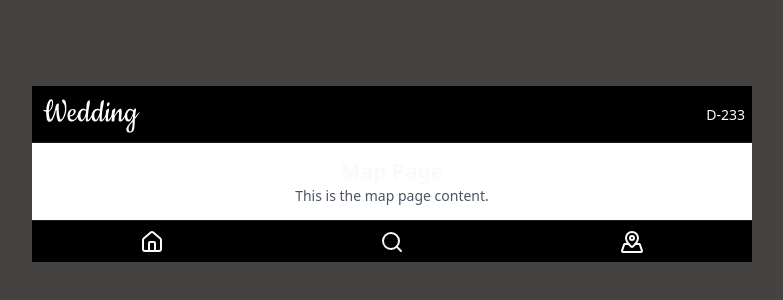
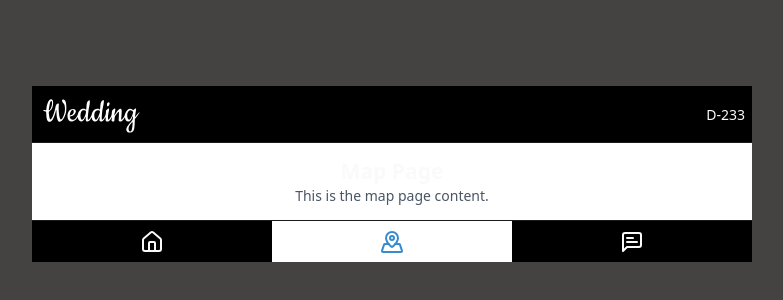
Before and after one commit to taeho-kr/wedding-invitation, a React (Vite) app: page /map in a window 1280 px wide. Shown: the part 226-526 px from the top of the page, without its empty margins (248-1031 px from the left). Built offline with nearby package versions, Linux system fonts and the light colour scheme.

Commit message:
feat: change menus

```diff
--- a/src/layouts/SNB.tsx
+++ b/src/layouts/SNB.tsx
@@ -1,11 +1,28 @@
-import { Home, MapPinned, Search } from 'lucide-react';
+import { routes } from "@/routes";
+import { Link, useLocation } from "react-router";
 
 export function SNB() {
-	return (
-		<footer className='sticky bottom-0 h-12 border-t bg-black flex flex-row justify-around items-center'>
-			<Home />
-			<Search />
-			<MapPinned />
-		</footer>
-	);
+  const location = useLocation();
+
+  const isActive = (path: string) => {
+    return location.pathname === path;
+  };
+
+  return (
+    <footer className="sticky bottom-[-1px] h-12 border-t bg-black flex flex-row justify-around items-center">
+      {routes.map((route) => (
+        <Link
+          to={route.path}
+          key={route.path}
+          className="w-full h-full flex items-center justify-center"
+          style={{
+            backgroundColor: isActive(route.path) ? "white" : "",
+            color: isActive(route.path) ? "var(--focused)" : "",
+          }}
+        >
+          {route.icon}
+        </Link>
+      ))}
+    </footer>
+  );
 }
--- a/src/pages/MainPage/index.tsx
+++ b/src/pages/MainPage/index.tsx
@@ -2,7 +2,7 @@ import PostItem from '@/components/content/postItem';
 
 export default function MainPage() {
 	return (
-		<div className='flex flex-col gap-3 w-full h-full'>
+		<div className='flex flex-col gap-3 w-full h-full pb-5'>
 			{new Array(10).fill(0).map((_, index) => (
 				<PostItem
 					id={index}
--- a/src/pages/SearchPage/index.tsx
+++ /dev/null
@@ -1,10 +0,0 @@
-export default function SearchPage() {
-	return (
-		<div className='flex flex-col w-full h-full bg-white'>
-			<div className='flex flex-col w-full h-full p-4'>
-				<h1 className='text-2xl font-bold'>Search Page</h1>
-				<p className='text-gray-600'>This is the search page content.</p>
-			</div>
-		</div>
-	);
-}
--- a/src/routes.tsx
+++ b/src/routes.tsx
@@ -1,21 +1,24 @@
-import MainPage from './pages/MainPage';
-import MapPage from './pages/MapPage';
-import SearchPage from './pages/SearchPage';
+import { Home, MapPinned, MessageSquareText } from "lucide-react";
+import MainPage from "./pages/MainPage";
+import MapPage from "./pages/MapPage";
 
 export const routes = [
   {
-		title: 'Home',
-		path: '/',
+    title: "Home",
+    path: "/",
     element: <MainPage />,
+    icon: <Home />,
   },
   {
-		title: 'Search',
-		path: '/search',
-		element: <SearchPage />,
+    title: "Map",
+    path: "/map",
+    element: <MapPage />,
+    icon: <MapPinned />,
   },
   {
-		title: 'Map',
-		path: '/map',
-		element: <MapPage />,
+    title: "Board",
+    path: "/board",
+    element: <div>Board</div>,
+    icon: <MessageSquareText />,
   },
 ];
```
Also changed, not shown: src/components/content/postItem.tsx (+72 -66 lines), 1 other file (tests, documents, lock files or other folders). Lines whose indentation alone changed are shown as unchanged.
